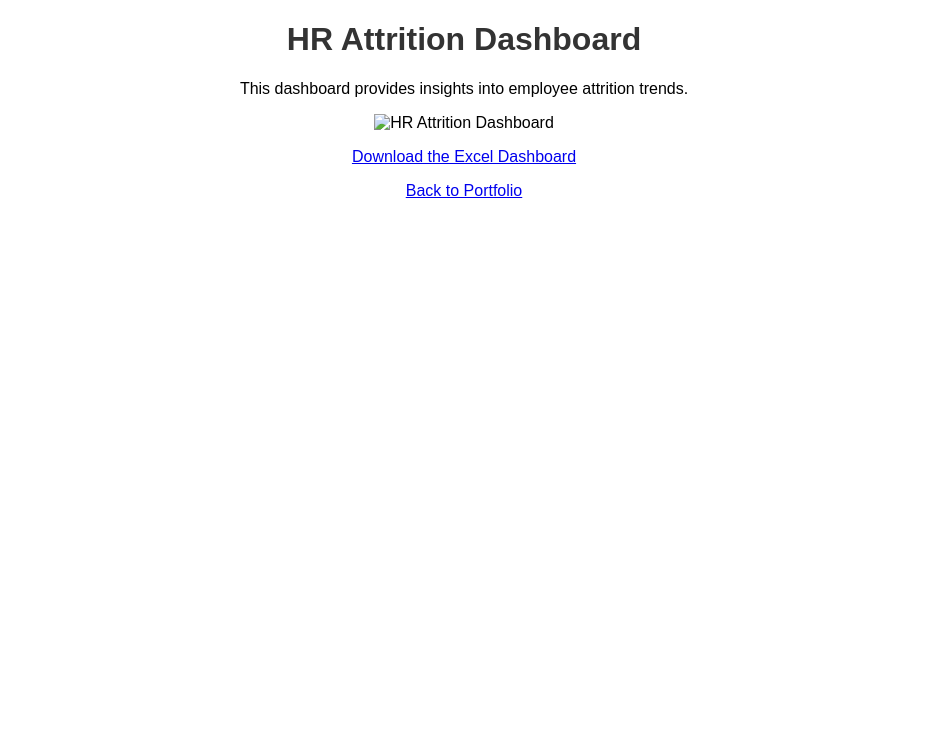
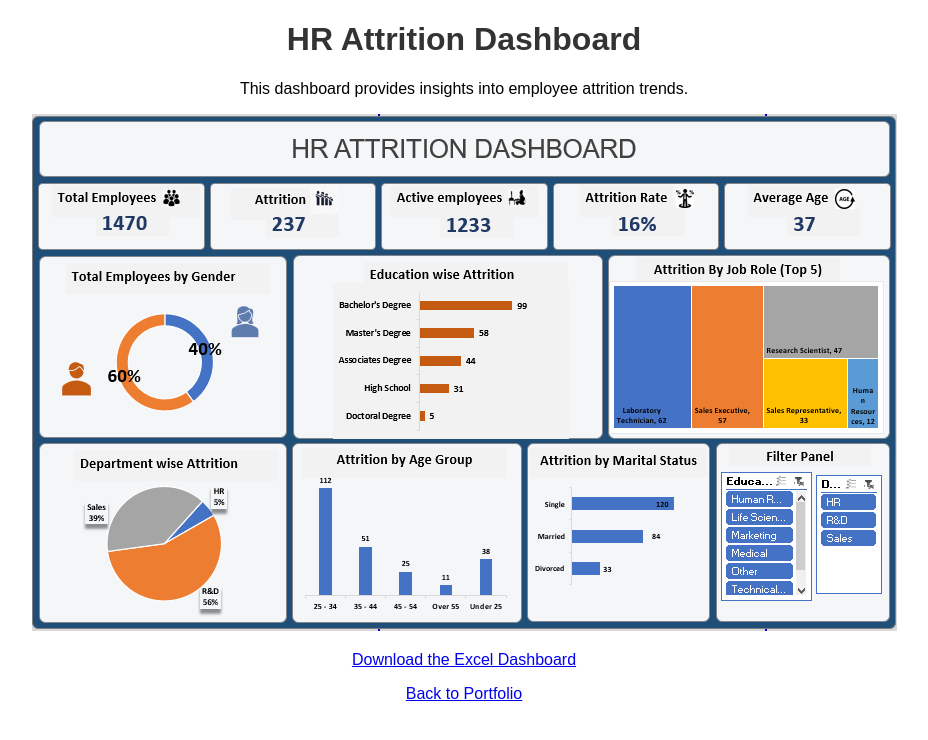
Before and after one commit to Sarahxdata/portfolio, a plain HTML site: page projects/hr-attrition-dashboard/index.html in a window 1280 px wide. Shown: the whole page, without its empty margins (176-1104 px from the left). Drawn offline with Linux system fonts and the light colour scheme.

Commit message:
image source edited (3)

```diff
--- a/projects/hr-attrition-dashboard/index.html
+++ b/projects/hr-attrition-dashboard/index.html
@@ -9,7 +9,8 @@
 <body>
     <h1>HR Attrition Dashboard</h1>
     <p>This dashboard provides insights into employee attrition trends.</p>
-    <img src= "projects/hr-attrition-dashboard/screenshot.png" alt="HR Attrition Dashboard">
+   <img src="screenshot.png" alt="HR Attrition Dashboard">
+
 
     <p><a href="dashboard.xlsx" download>Download the Excel Dashboard</a></p>
     <p><a href="../../index.html">Back to Portfolio</a></p>
```
